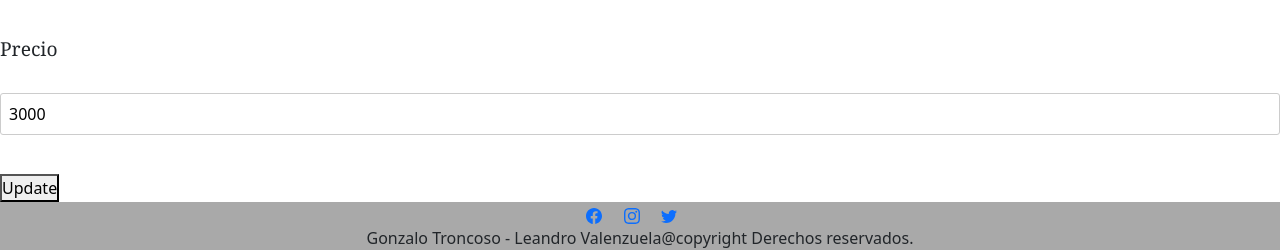
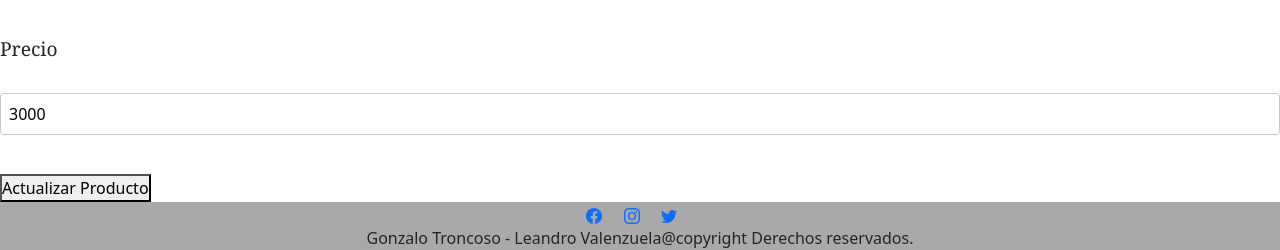
Before and after one commit to GonzaloEstebanTroncosoCortes/EXAMEN, a Django app: page /actualizarProducto/36 in a window 1280 px wide. Shown: the part 646-896 px from the top of the page. Run offline with Django 4.2, Linux system fonts and the light colour scheme; data comes from the database, SQL or seed files in the repository; both versions use the stored data as it was after the commit; some libraries are stand-ins or nearby versions.

Commit message:
actualizar los nombres update
se actualizo el boton update

```diff
--- a/app/templates/app/ListaProducto.html
+++ b/app/templates/app/ListaProducto.html
@@ -47,7 +47,7 @@
     </table>
     <br><br>
     {% if user.is_superuser %}
-    <a href="{% url 'agregarProducto' %}"><button id="new3">Agregar Fotografia</button></a><br><br>
+    <a href="{% url 'agregarProducto' %}"><button id="new3">Agregar Producto</button></a><br><br>
     {% endif %}
     <div class="row col-6">
       {% include "app/carrito.html" %}
--- a/app/templates/app/actualizarProducto.html
+++ b/app/templates/app/actualizarProducto.html
@@ -19,7 +19,7 @@
         <input type="file" name="archivo_fotografia"><br><br>
         <label for="">Precio</label><br><br>
         <input type="number" name="precio" value="{{foto.precio}}"><br><br>
-        <button type="submit" id="new1">Update</button>
+        <button type="submit" id="new1">Actualizar Producto</button>
     </form>
 
 </div>
```
Also changed, not shown: db.sqlite3, media/fotografia/5_EbARU76.jpg (added).
